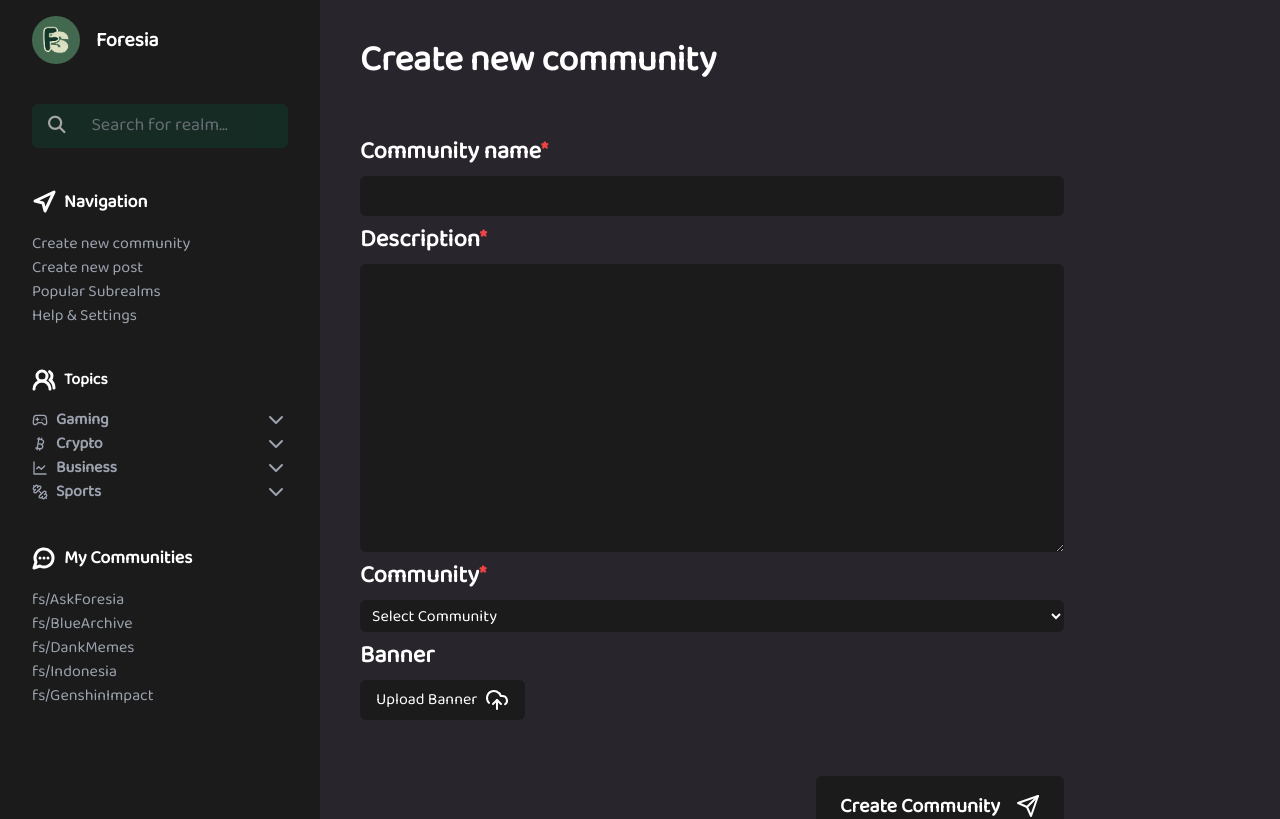
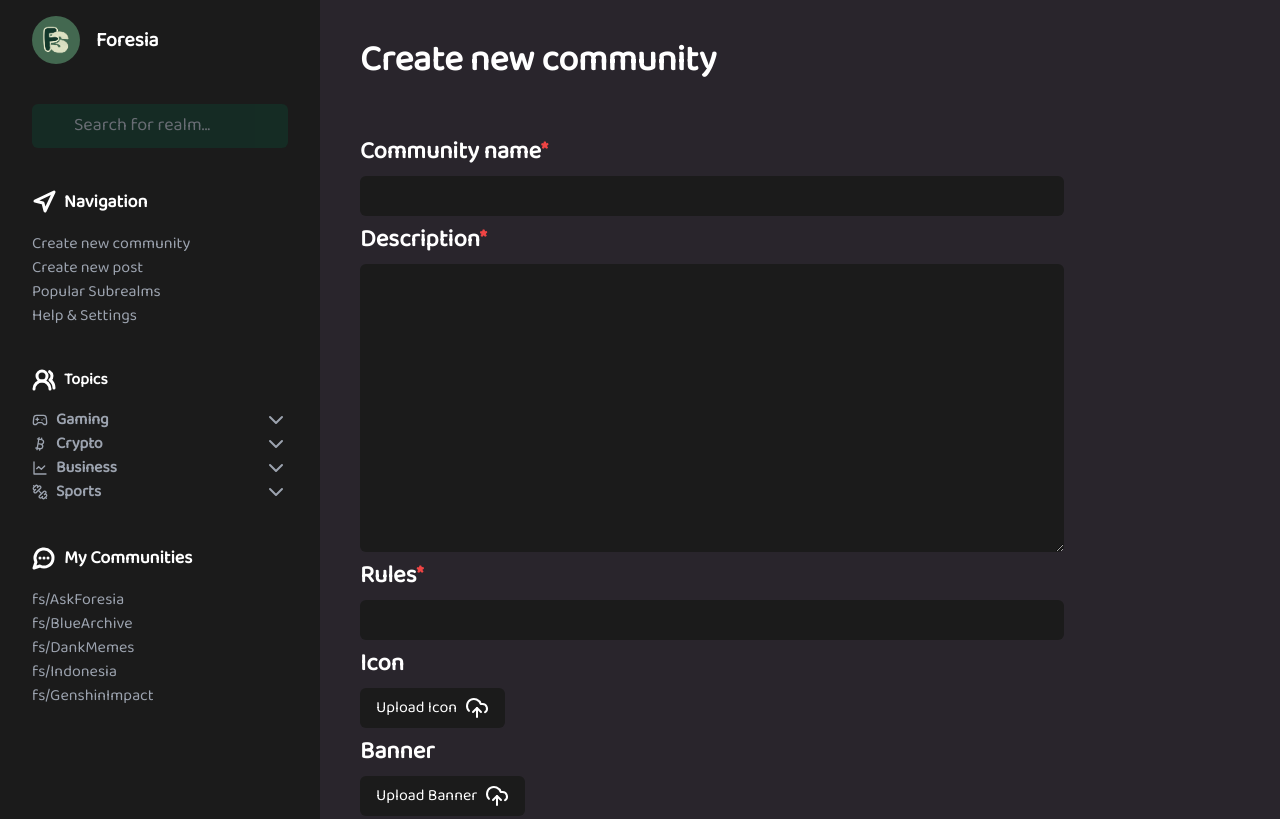
Before and after one commit to KagChi/foresia, a Next.js app: page /create/community in a window 1280 px wide. Shown: the top 819 px of the page. Built offline with nearby package versions, Linux system fonts and the light colour scheme.

Commit message:
chore: rules adding

```diff
--- a/src/app/create/community/page.tsx
+++ b/src/app/create/community/page.tsx
@@ -1,8 +1,17 @@
 "use client";
 
-import { CloudUpload, Send } from "lucide-react";
+import { CircleX, CloudUpload, Equal, Send } from "lucide-react";
+import { useState } from "react";
+import { randomBytes } from "node:crypto";
+
+interface Rule {
+    text: string;
+    id: string;
+}
 
 export default function Create() {
+    const [rules, setRules] = useState<Rule[]>([]);
+
     return (
         <>
             <div className="container flex w-full flex-col gap-2 p-10 lg:max-w-6xl">
@@ -11,34 +20,51 @@ export default function Create() {
                 <div className="mt-12 flex flex-col gap-2 md:w-4/5 ">
                     <div className="flex flex-col gap-2 text-white">
                         <p className="text-2xl font-semibold">Community name<span className="text-red-500">*</span></p>
-                        <input className="min-h-8 w-full rounded-md bg-[#1B1B1B] p-2 outline-none" />
+                        <input className="min-h-8 w-full rounded-md bg-[#1B1B1B] px-4 py-2 outline-none" />
                     </div>
 
                     <div className="flex flex-col gap-2 text-white">
                         <p className="text-2xl font-semibold">Description<span className="text-red-500">*</span></p>
-                        <textarea className="max-h-72 min-h-72 w-full rounded-md bg-[#1B1B1B] p-2 outline-none" />
+                        <textarea className="max-h-72 min-h-72 w-full rounded-md bg-[#1B1B1B] px-4 py-2 outline-none" />
                     </div>
 
                     <div className="flex flex-col gap-2 text-white">
-                        <p className="text-2xl font-semibold">Community<span className="text-red-500">*</span></p>
-                        <select className="min-h-8 w-full rounded-md bg-[#1B1B1B] px-2 outline-none">
-                            <option>Select Community</option>
+                        <p className="text-2xl font-semibold">Rules<span className="text-red-500">*</span></p>
+                        <input onKeyDown={e => {
+                            if (e.key === "Enter" && e.currentTarget.value) {
+                                setRules([...rules, { text: e.currentTarget.value, id: randomBytes(4).toString("hex") }]);
+                                e.currentTarget.value = "";
+                            }
+                        }} className="min-h-8 w-full rounded-md bg-[#1B1B1B] px-4 py-2 outline-none" />
 
-                            <optgroup label="Gaming">
-                                <option value="1">Genshin Impact</option>
-                                <option value="2">Valorant</option>
-                            </optgroup>
+                        {rules.length >= 1 &&
+                            <div className="flex flex-col rounded-md bg-[#1B1B1B] py-2">
+                                {
+                                    rules.map((x, i) => <div key={i} className="flex flex-row items-center justify-between rounded-md px-4 py-2">
+                                        <div className="flex flex-row gap-2">
+                                            <Equal />
+                                            <p>{x.text}</p>
+                                        </div>
+                                        <CircleX className="cursor-pointer" onClick={() => setRules(existing => existing.filter(y => y.id !== x.id)) } />
+                                    </div>)
+                                }
+                            </div>
+                        }
+                    </div>
 
-                            <optgroup label="Crypto">
-                                <option value="6">Bitcoin</option>
-                            </optgroup>
-                        </select>
+                    <div className="flex flex-col gap-2 text-white">
+                        <p className="text-2xl font-semibold">Icon</p>
+                        <input accept="image/jpeg, image/jpg, image/webp, image/gif" id="icon" type="file" hidden />
+                        <button onClick={() => document.getElementById("icon")?.click()} className="flex w-full flex-row items-center justify-between gap-2 rounded-md bg-[#1B1B1B] px-4 py-2 md:w-fit">
+                            <p>Upload Icon</p>
+                            <CloudUpload />
+                        </button>
                     </div>
 
                     <div className="flex flex-col gap-2 text-white">
                         <p className="text-2xl font-semibold">Banner</p>
                         <input accept="image/jpeg, image/jpg, image/webp, image/gif" id="banner" type="file" hidden />
-                        <button onClick={() => document.getElementById("image")?.click()} className="flex w-full flex-row items-center justify-between gap-2 rounded-md bg-[#1B1B1B] px-4 py-2 md:w-fit">
+                        <button onClick={() => document.getElementById("banner")?.click()} className="flex w-full flex-row items-center justify-between gap-2 rounded-md bg-[#1B1B1B] px-4 py-2 md:w-fit">
                             <p>Upload Banner</p>
                             <CloudUpload />
                         </button>
--- a/src/app/create/post/page.tsx
+++ b/src/app/create/post/page.tsx
@@ -11,17 +11,17 @@ export default function Create() {
                 <div className="mt-12 flex flex-col gap-2 md:w-4/5 ">
                     <div className="flex flex-col gap-2 text-white">
                         <p className="text-2xl font-semibold">Post title<span className="text-red-500">*</span></p>
-                        <input className="min-h-8 w-full rounded-md bg-[#1B1B1B] p-2 outline-none" />
+                        <input className="min-h-8 w-full rounded-md bg-[#1B1B1B] px-4 py-2 outline-none" />
                     </div>
 
                     <div className="flex flex-col gap-2 text-white">
                         <p className="text-2xl font-semibold">Your message<span className="text-red-500">*</span></p>
-                        <textarea className="max-h-72 min-h-72 w-full rounded-md bg-[#1B1B1B] p-2 outline-none" />
+                        <textarea className="max-h-72 min-h-72 w-full rounded-md bg-[#1B1B1B] px-4 py-2 outline-none" />
                     </div>
 
                     <div className="flex flex-col gap-2 text-white">
                         <p className="text-2xl font-semibold">Community<span className="text-red-500">*</span></p>
-                        <select className="min-h-8 w-full rounded-md bg-[#1B1B1B] px-2 outline-none">
+                        <select className="min-h-8 w-full rounded-md bg-[#1B1B1B] px-4 py-2 outline-none">
                             <option>Select Community</option>
 
                             <optgroup label="Gaming">
--- a/src/app/layout.tsx
+++ b/src/app/layout.tsx
@@ -34,10 +34,6 @@ export default async function RootLayout({
 }>) {
     return (
         <html lang="en">
-            <head>
-                <link rel="stylesheet" href="https://cdnjs.cloudflare.com/ajax/libs/font-awesome/6.5.1/css/all.min.css" />
-            </head>
-
             <body className={`${Baloo.className} flex h-full min-h-screen flex-row overflow-x-hidden`}>
                 <div className="shrink-0">
                     <Sidebar />
```
